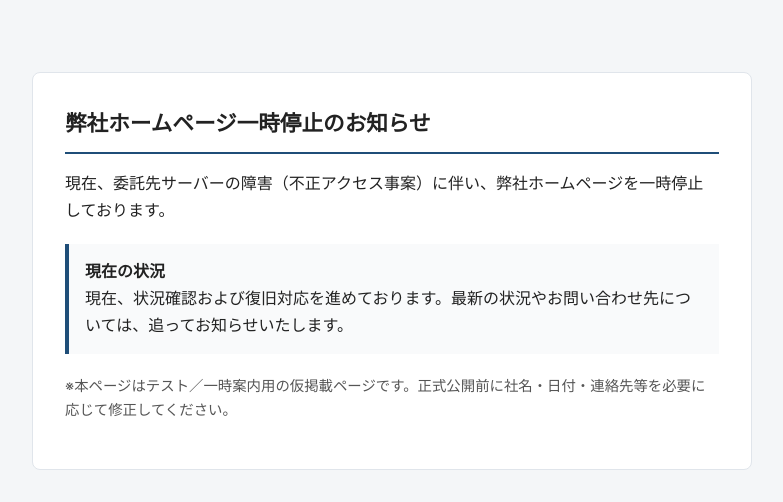
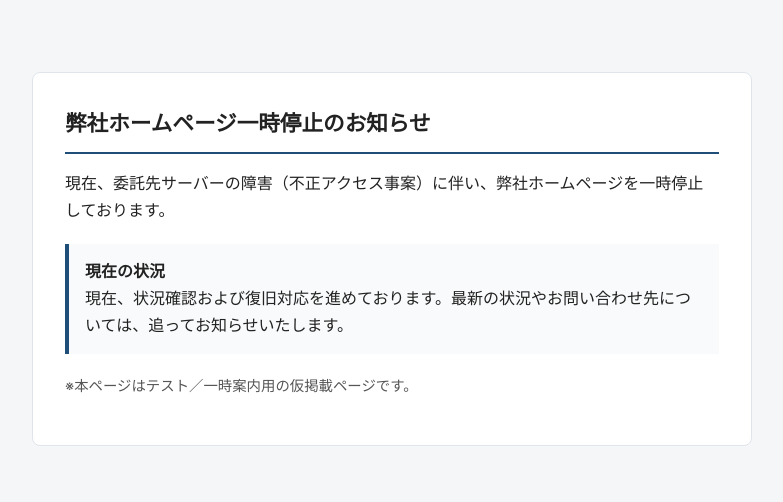
Before and after one commit to kanae-itg/info, a plain HTML site: page index.html in a window 1280 px wide. Shown: the whole page, without its empty margins (248-1031 px from the left). Drawn offline with Linux system fonts and the light colour scheme.

Commit message:
Add files via upload

```diff
--- a/index.html
+++ b/index.html
@@ -51,7 +51,7 @@
       現在、状況確認および復旧対応を進めております。最新の状況やお問い合わせ先については、追ってお知らせいたします。
     </div>
     <p class="note">
-      ※本ページはテスト／一時案内用の仮掲載ページです。正式公開前に社名・日付・連絡先等を必要に応じて修正してください。
+      ※本ページはテスト／一時案内用の仮掲載ページです。
     </p>
   </div>
 </body>
```
